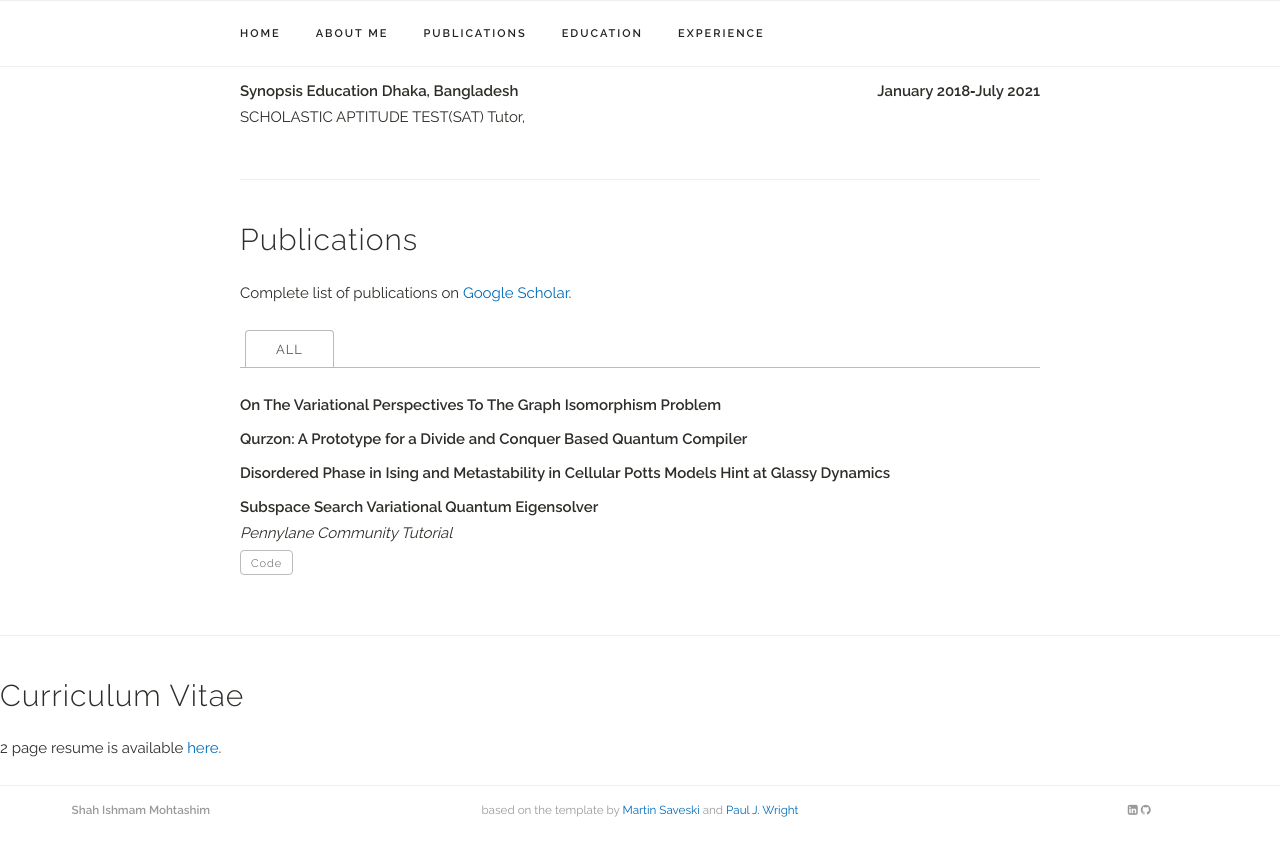
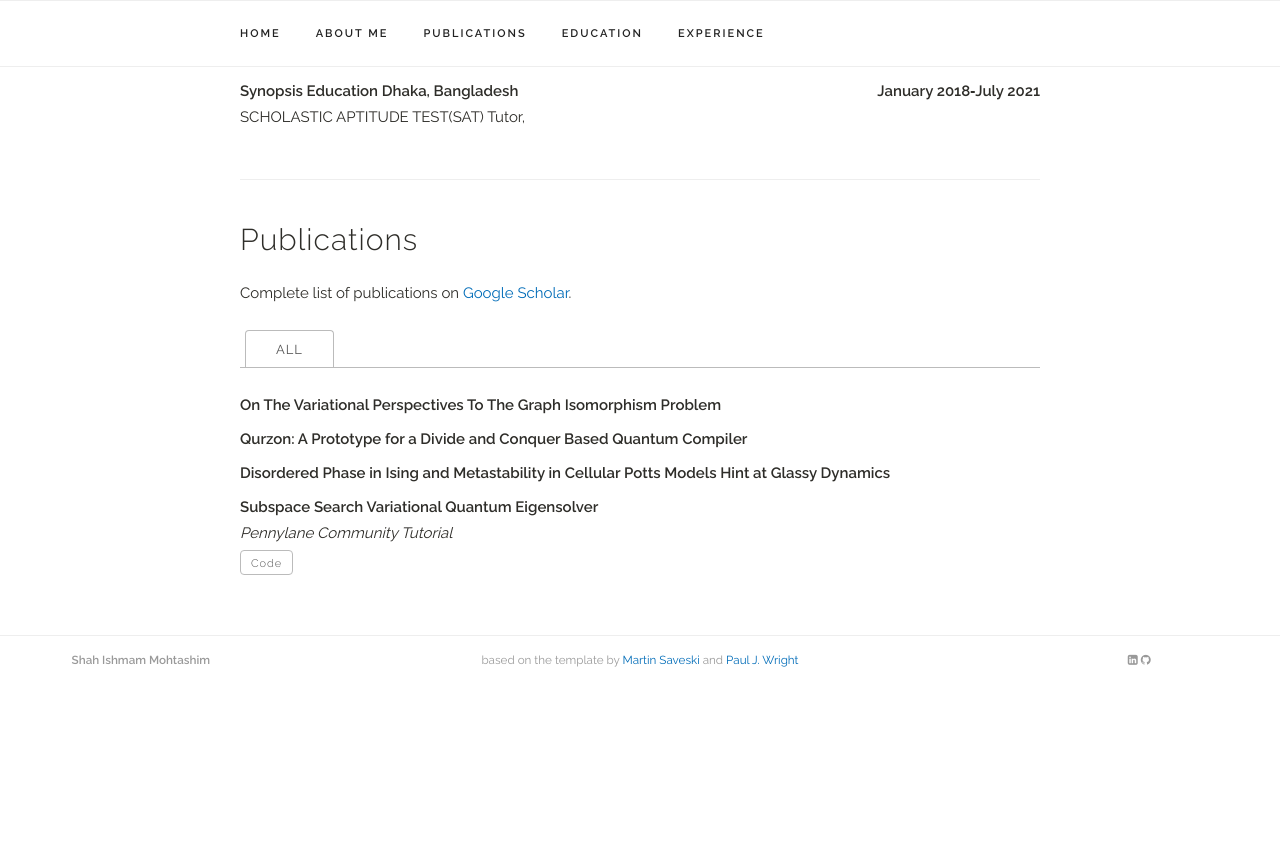
Before and after one commit to IshmamShah/IshmamShah.github.io, a Jekyll site: the page built from index.html, in a window 1280 px wide and 900 px high, scrolled down 1090 px. Shown: the top 856 px of the window. Built offline with Jekyll 4.4.1, drawn with Linux system fonts in a browser that asks for light colours; a style sheet for code colours, icons or effects is not loaded; after the commit the page ends 1799 px from its top, so only the background shows below that.

Commit message:
Update index.html

```diff
--- a/index.html
+++ b/index.html
@@ -308,10 +308,10 @@ title: Home
  -->
 
 <!-- ========== cv ========== -->
-<div class="docs-section" id="resume">
+ <!--<div class="docs-section" id="resume">
     <h4>Curriculum Vitae</h4>
       <p>2 page resume is available <a href="https://github.com/IshmamShah/ishmamshah.github.io/blob/master/assets/Shah_Ishmam_resume%20.pdf" target="_blank">here</a>.</p>
-   <!-- <ul class="timeline">
+   <ul class="timeline">
       {% for exp in site.data.experience.experiences %}
       <li>
         {% if exp.category == "work" %}
```
